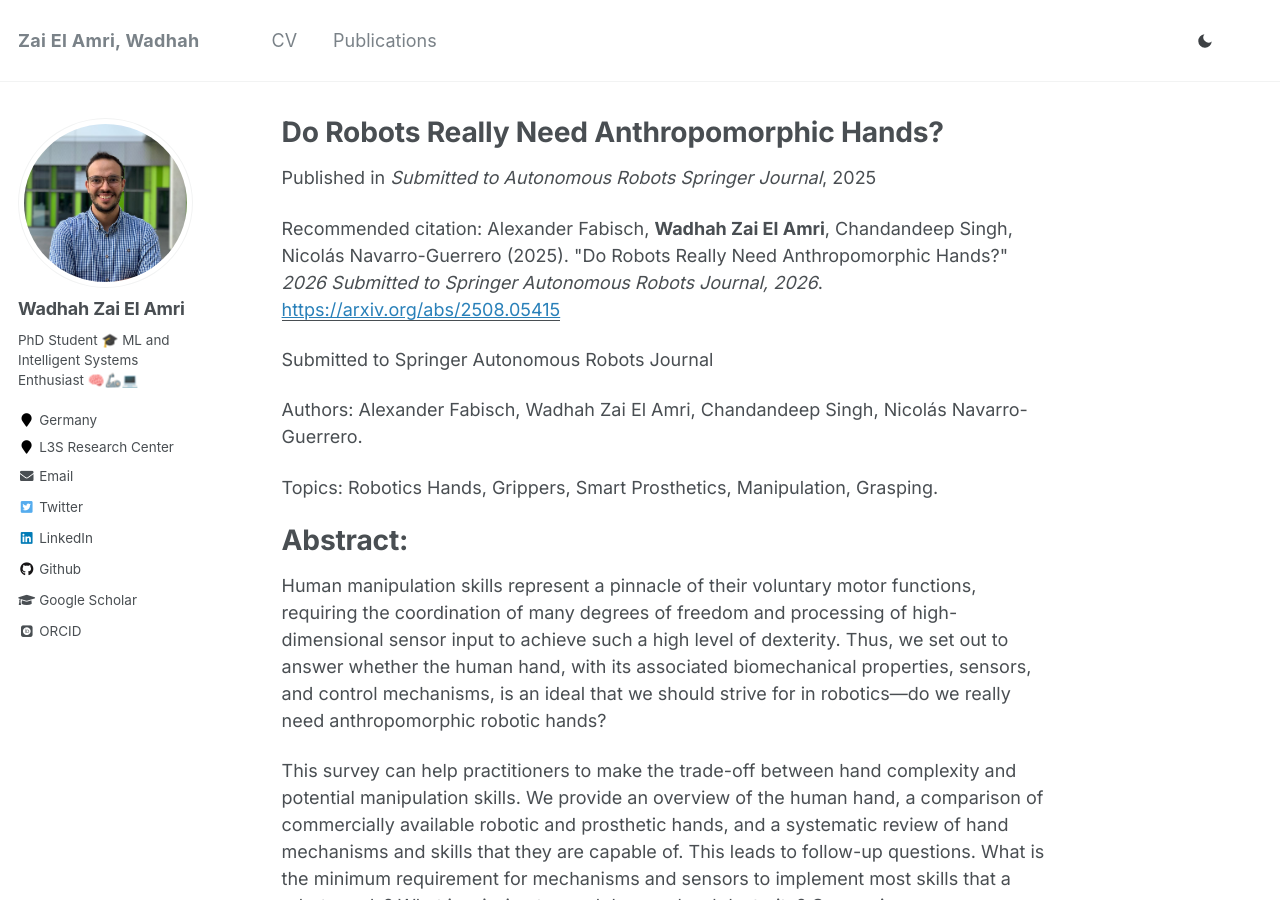
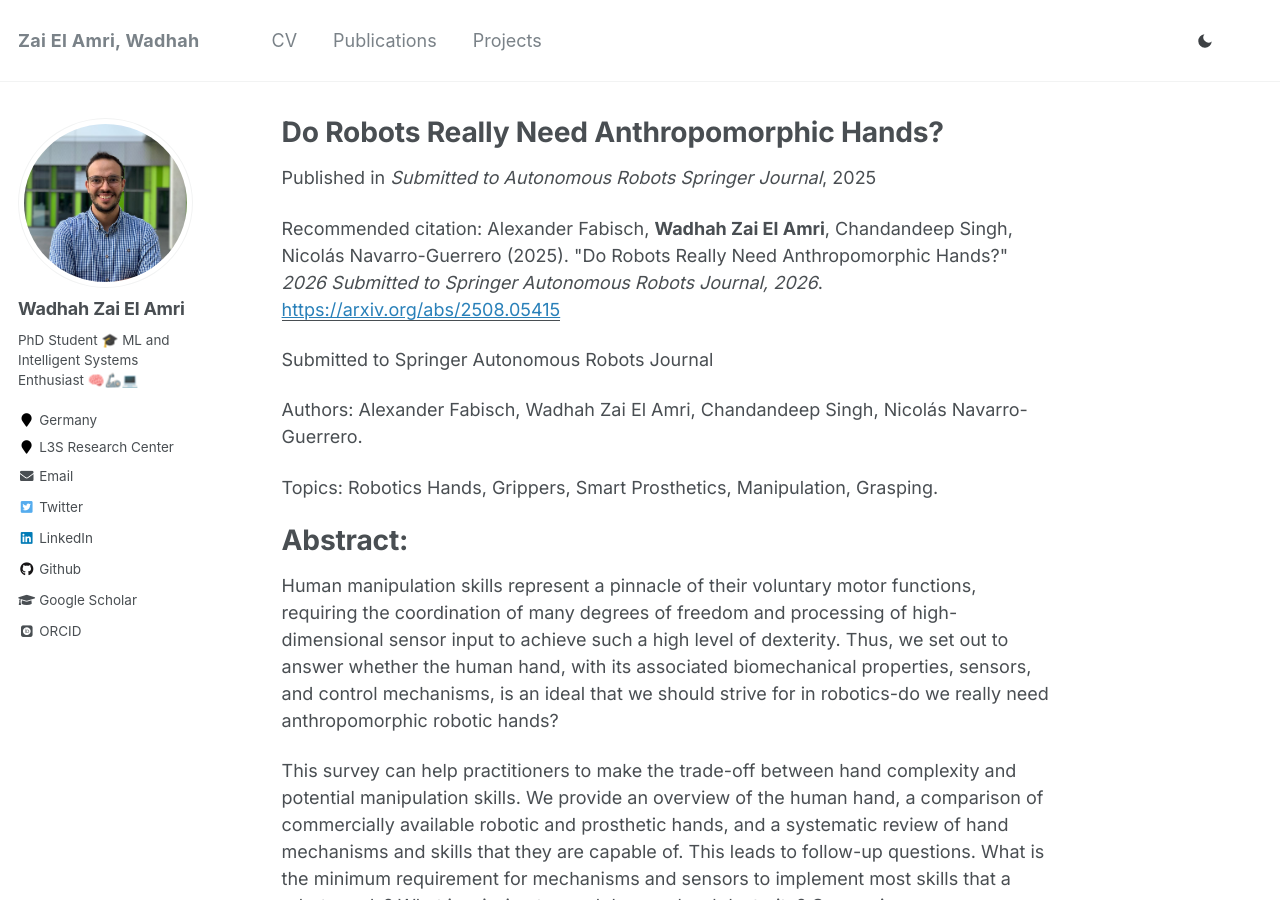
Before and after one commit to wzaielamri/wzaielamri.github.io, a Jekyll site: the page built from _publications/robotic_hand.md, in a window 1280 px wide and 900 px high. Built offline with Jekyll 4.4.1, drawn with Linux system fonts in a browser that asks for light colours; some web fonts are replaced.

Commit message:
add projects

```diff
--- a/_config.yml
+++ b/_config.yml
@@ -181,7 +181,7 @@ collections:
   publications:
     output: true
     permalink: /:collection/:path/
-  portfolio:
+  projects:
     output: true
     permalink: /:collection/:path/
   talks:
@@ -227,10 +227,10 @@ defaults:
       author_profile: true
       share: true
       comments: true
-  # _portfolio
+  # _projects
   - scope:
       path: ""
-      type: portfolio
+      type: projects
     values:
       layout: single
       author_profile: true
--- a/_data/navigation.yml
+++ b/_data/navigation.yml
@@ -5,3 +5,6 @@ main:
 
   - title: "Publications"
     url: /publications/
+
+  - title: "Projects"
+    url: /projects/
--- a/_publications/robotic_hand.md
+++ b/_publications/robotic_hand.md
@@ -17,7 +17,7 @@ Topics: Robotics Hands, Grippers, Smart Prosthetics, Manipulation, Grasping.
 
 # Abstract:
 
-Human manipulation skills represent a pinnacle of their voluntary motor functions, requiring the coordination of many  degrees of freedom and processing of high-dimensional sensor input to achieve such a high level of dexterity. Thus, we set out to answer whether the human hand, with its associated biomechanical properties, sensors, and control mechanisms, is an ideal that we should strive for in robotics—do we really need anthropomorphic robotic hands?
+Human manipulation skills represent a pinnacle of their voluntary motor functions, requiring the coordination of many  degrees of freedom and processing of high-dimensional sensor input to achieve such a high level of dexterity. Thus, we set out to answer whether the human hand, with its associated biomechanical properties, sensors, and control mechanisms, is an ideal that we should strive for in robotics-do we really need anthropomorphic robotic hands?
 
 This survey can help practitioners to make the trade-off between hand complexity and potential manipulation skills. We provide an overview of the human hand, a comparison of commercially available robotic and prosthetic hands, and a systematic review of hand mechanisms and skills that they are capable of. This leads to follow-up questions. What is the minimum requirement for mechanisms and sensors to implement most skills that a robot needs? What is missing to reach human-level dexterity? Can we improve upon human dexterity?
 
--- a/assets/css/custom.css
+++ b/assets/css/custom.css
@@ -248,7 +248,7 @@ video,
 
 /* --------------------------------------------------------------------------
    Dark Mode Toggle Button
-   — Absolutely positioned inside .masthead (which has position:relative in
+   - Absolutely positioned inside .masthead (which has position:relative in
      the theme SCSS), so it works identically on every page.
    -------------------------------------------------------------------------- */
 .dark-mode-toggle {
--- a/assets/js/custom.js
+++ b/assets/js/custom.js
@@ -8,7 +8,7 @@
   var html = document.documentElement;
 
   /* -------------------------------------------------------------------------
-     1. DARK MODE — apply saved/system theme immediately (FOUC prevention
+     1. DARK MODE - apply saved/system theme immediately (FOUC prevention
         already handled by inline script in <head>, but double-check here)
      ---------------------------------------------------------------------- */
   function getPreferredTheme() {
```
Also changed, not shown: _pages/portfolio.html (deleted, +0 -13 lines), _pages/projects.html (added, +15 -0 lines), _projects/ros2_dual_arm_teleop.md (added, +35 -0 lines), 1 other file.
